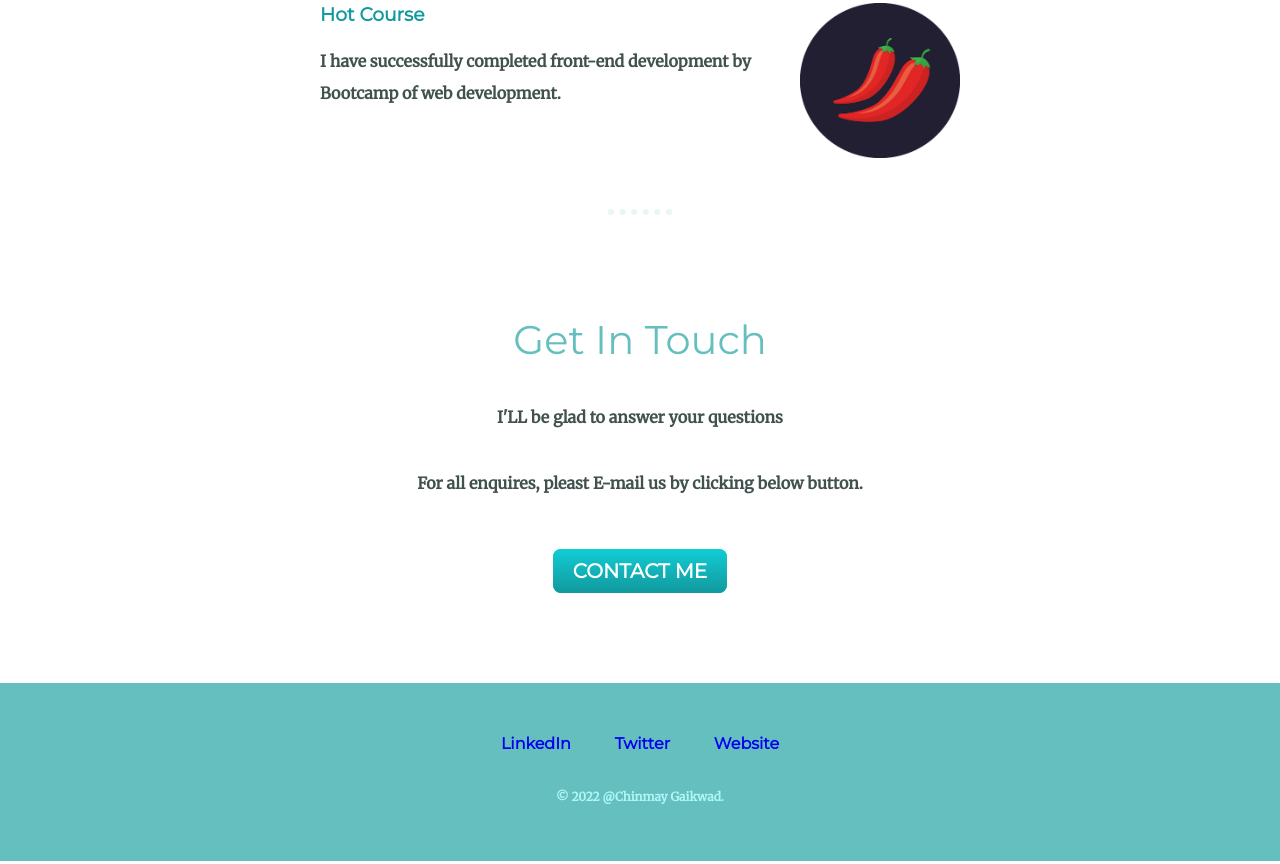
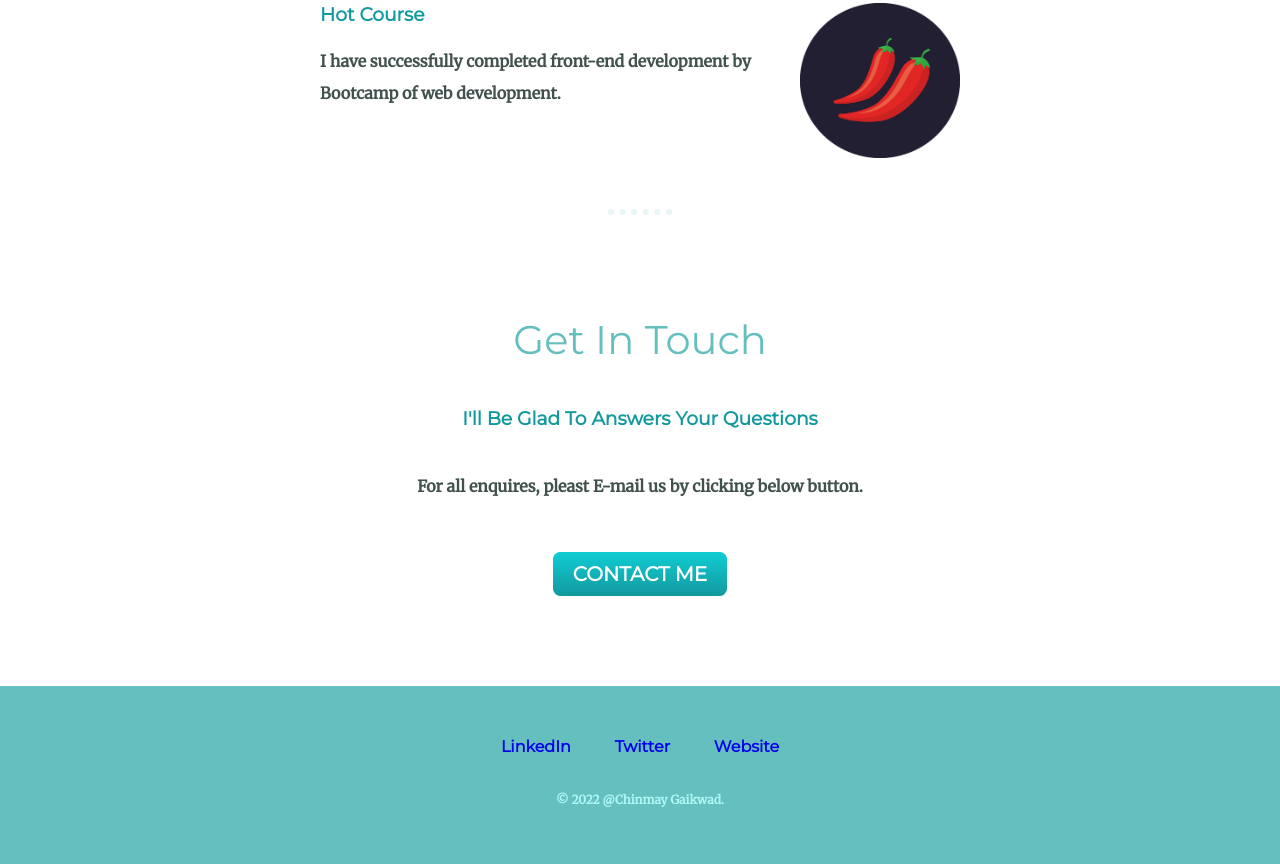
Before and after one commit to Bca2nd/New, a plain HTML site: page index.html in a window 1280 px wide. Shown: the part 2199-3063 px from the top of the page. Drawn offline with Linux system fonts and the light colour scheme.

Commit message:
change text in capital words

```diff
--- a/index.html
+++ b/index.html
@@ -45,7 +45,7 @@
       <hr>
       <div class="contact-me">
         <h2>Get In Touch</h2>
-        <strong>I'LL be glad to answer your questions</strong>
+        <h3>I'll Be Glad To Answers Your Questions</h3>
         <p class="contact-message">For all enquires, pleast E-mail us by clicking below button.</p>
         <a class="btn" href="mailto:chinmaygaikwad1901@email.com">CONTACT ME</a>
       </div>
```
